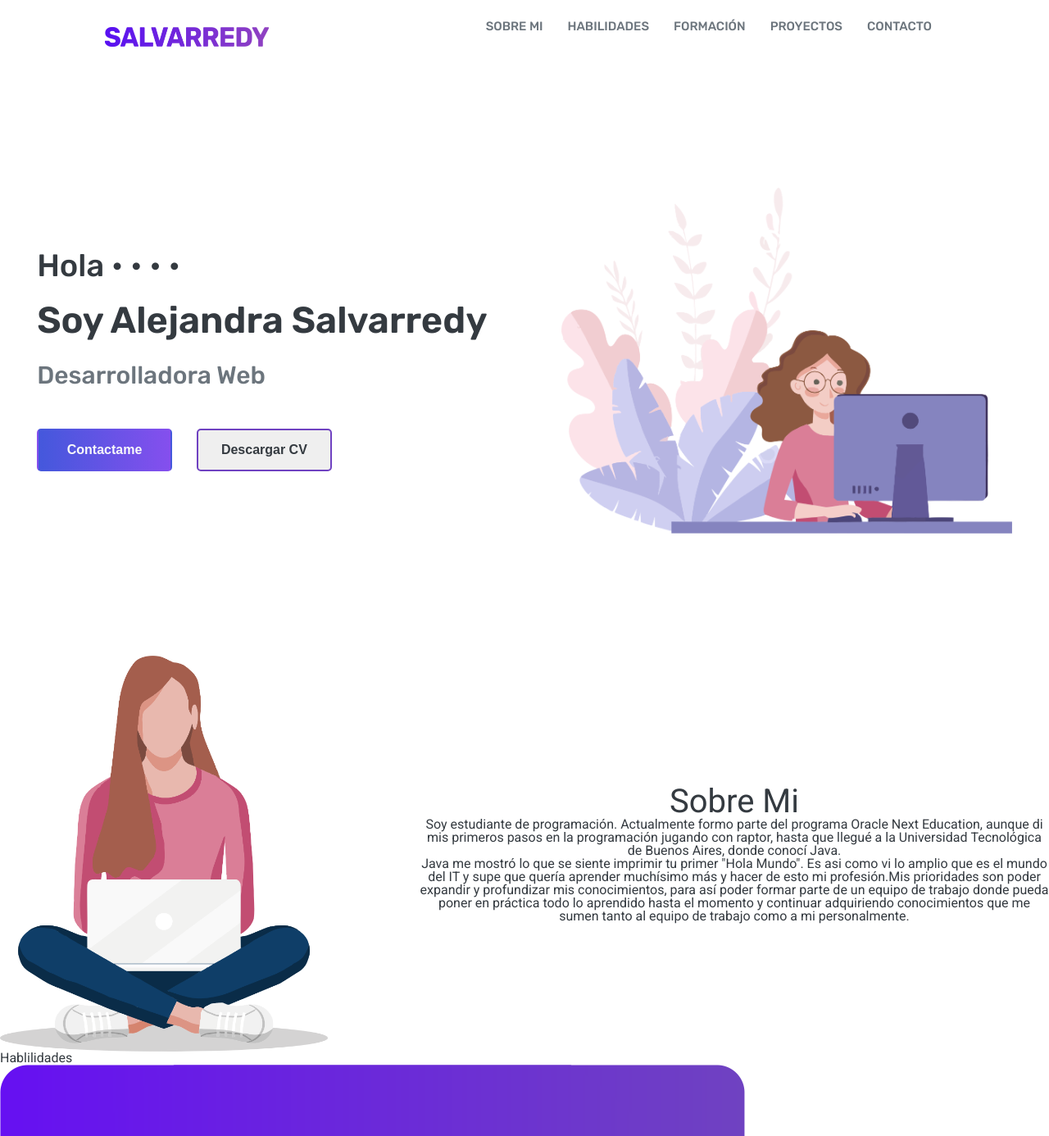
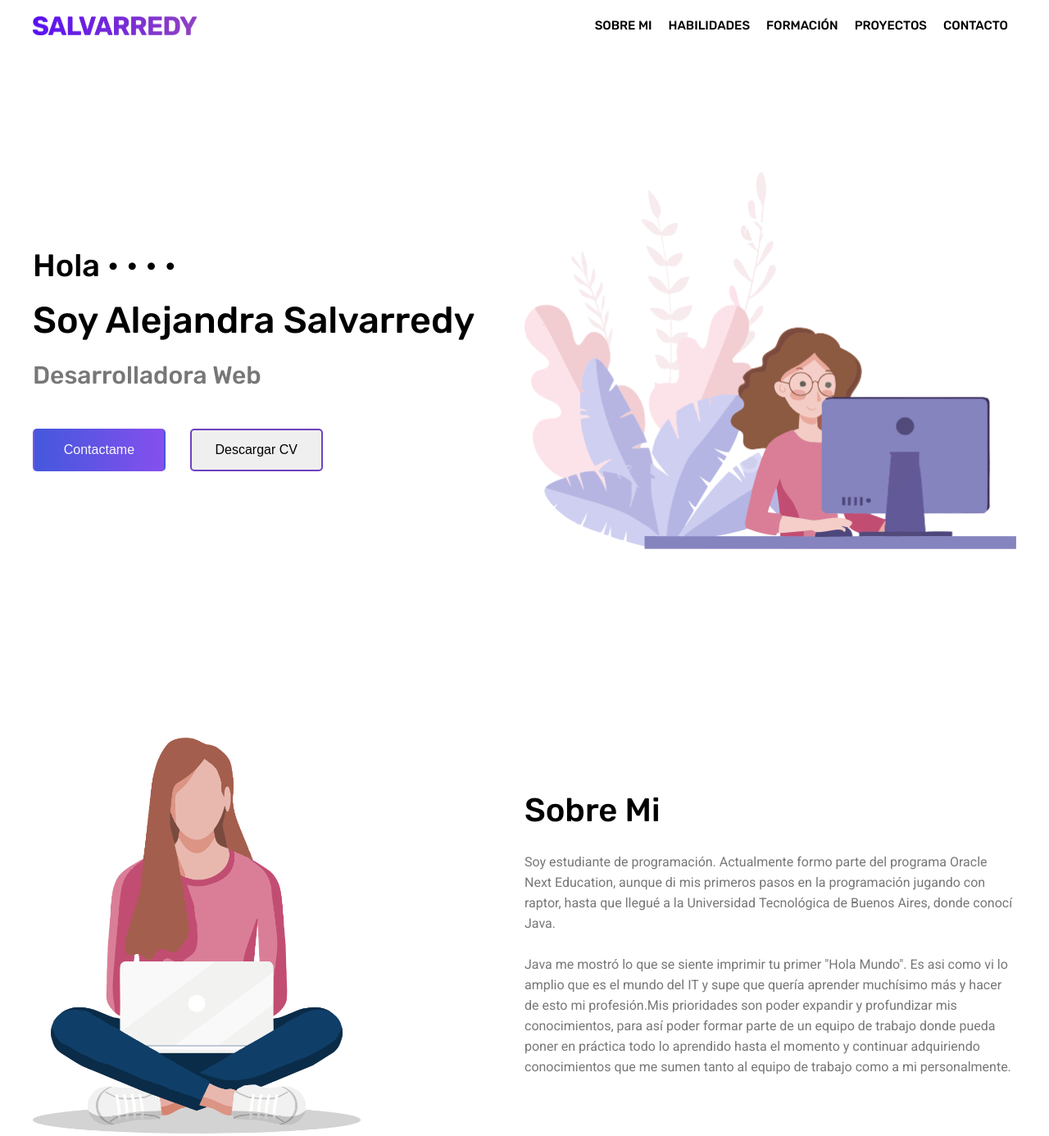
Before and after one commit to alesalvarredy/Portfolio, a plain HTML site: page index.html in a window 1280 px wide. Shown: the top 1386 px of the page at 82% size. Drawn offline with Linux system fonts and the light colour scheme.

Commit message:
update style hero & style about me

```diff
--- a/assets/css/about_me.css
+++ b/assets/css/about_me.css
@@ -1,29 +1,14 @@
-:root{
-    --rubik: 'Rubik', sans-serif;
-    --roboto: 'Roboto', sans-serif;
-    --white: #ffffff;
-    --light: #f8f9fa;
-    --gray: #6c757d;
-    --indigo: #6610f2;
-    --purple: #6f42c1;
-    --dark: #343a40;
-}
-
-.about_me{
-    display: flex;
-}
-
 .about_me-container{
     display: flex;
     text-align: center;
     align-items: center;
+    justify-content: space-between;
 }
 
 .about_me-one{
     width: 40%;
     display: flex;
     align-items: center;
-    justify-content: flex-start;
 }
 
 .about_me-img{
@@ -31,14 +16,21 @@
 }
 
 .about_me-two{
-    width: 60%;
+    width: 50%;
+    display: flex;
+    flex-direction: column;
+    align-items: flex-start;
 }
 
 .about_me-title{
-    text-align: center;
+    font-family: var(--rubik);
     font-size: 40px;
+    color: #000;
+    font-weight: 500;
+    margin-bottom: 30px;
 }
 
 .about_me-paragraph{
-
+    line-height: 25px;
+    text-align: left;
 }
--- a/assets/css/bodystyle.css
+++ b/assets/css/bodystyle.css
@@ -6,7 +6,7 @@
     --gray: #6c757d;
     --indigo: #6610f2;
     --purple: #6f42c1;
-    --dark: #343a40;
+    --dark: #777777;
 }
 
 body{
@@ -15,5 +15,4 @@ body{
     font-family: var(--roboto);
     color: var(--dark);
     font-weight: 400;
-
 }
--- a/assets/css/principal.css
+++ b/assets/css/principal.css
@@ -1,29 +1,21 @@
-:root{
-    --rubik: 'Rubik', sans-serif;
-    --roboto: 'Roboto', sans-serif;
-    --white: #ffffff;
-    --light: #f8f9fa;
-    --gray: #6c757d;
-    --indigo: #6610f2;
-    --purple: #6f42c1;
-    --dark: #343a40;
-}
+
 
 /* header */
 header{
-    margin: 0 10%;
     height: 10vh;
+    max-width: 1200px;
+    margin: 0 auto;
 }
 
 .container_header{
     display: flex;
     align-items: center;
     justify-content: space-between;
+    padding: 20px 0;
 }
 
 .logo_header{
     width: 200px;
-    margin-top: 25px;
 }
 
 header nav{
@@ -32,12 +24,12 @@ header nav{
 
 .menuItems{
     text-align: center;
-    margin: 25px 15px;
     font-size: 15px;
     font-family: var(--rubik);
-    font-weight:500;
+    font-weight:400;
     text-decoration: none;
-    color: var(--gray);
+    color: #000;
+    margin: 0 10px;
 }
 
 /* principal */
@@ -46,7 +38,9 @@ header nav{
     height: 90vh;
     display: flex;
     align-items: center;
-    justify-content: space-around;
+    justify-content: space-between;
+    max-width: 1200px;
+    margin: 0 auto;
 
 }
 
@@ -63,22 +57,22 @@ header nav{
 .title_three{
     font-size: 38px;
     margin-bottom: 25px;
-    font-weight: 400;
-    color: var(--dark);
+    font-weight: 500;
+    color: #000;
 }
 
 .title_one{
     font-size: 45px;
     margin-bottom: 30px;
-    font-weight: 600;
-    color: var(--dark);
+    font-weight: 500;
+    color: #000;
 }
 
 .title_five{
     font-size: 30px;
     margin-bottom: 50px;
-    font-weight: 400;
-    color: var(--gray);
+    font-weight: 500;
+    color: var(--dark);
 }
 
 .principal_one_buttons{
@@ -91,7 +85,7 @@ header nav{
     width: 30%;
     margin-right: 30px;
     font-size: 16px;
-    font-weight: 600;
+    font-weight: 500;
     color: var(--light);
     border-radius: 5px;
     background-image: linear-gradient(to right, #4458dc 0%, #854fee 100%), radial-gradient(circle at top left, #4458dc, #854fee);
@@ -110,11 +104,12 @@ header nav{
     padding: 15px;
     width: 30%;
     font-size: 16px;
-    font-weight: 600;
+    font-weight: 500;
     color: var(--dark);
     border-radius: 5px;
     border-style: solid;
     border-color:var(--purple);
+    color: #000;
 }
 
 .principal_two{
@@ -122,5 +117,5 @@ header nav{
 }
 
 .image_hero{
-    width: 550px;
+    width: 600px;
 }
--- /dev/null
+++ b/assets/css/sections.css
@@ -0,0 +1,7 @@
+.about_me,
+.skills{
+    display: flex;
+    max-width: 1200px;
+    margin: 0 auto;
+    padding: 100px 0;
+}
--- a/index.html
+++ b/index.html
@@ -9,6 +9,7 @@
     <!-- Styles -->
     <link rel="stylesheet" href="assets/css/reset.css">
     <link rel="stylesheet" href="assets/css/bodystyle.css">
+    <link rel="stylesheet" href="assets/css/sections.css">
     <link rel="stylesheet" href="assets/css/principal.css">
     <link rel="stylesheet" href="assets/css/about_me.css">
 
@@ -68,7 +69,7 @@
 
                     <div class="about_me-two">
                         <h3 class="about_me-title">Sobre Mi</h3>
-                        <p class="about_me-paragraph">Soy estudiante de programación. Actualmente formo parte del programa Oracle Next Education, aunque di mis primeros pasos en la programación jugando con raptor, hasta que llegué a la Universidad Tecnológica de Buenos Aires, donde conocí Java.<br>Java me mostró lo que se siente imprimir tu primer "Hola Mundo". Es asi como vi lo amplio que es el mundo del IT y supe que quería aprender muchísimo más y hacer de esto mi profesión.Mis prioridades son poder expandir y profundizar mis conocimientos, para así poder formar parte de un equipo de trabajo donde pueda poner en práctica todo lo aprendido hasta el momento y continuar adquiriendo conocimientos que me sumen tanto al equipo de trabajo como a mi personalmente.</p>
+                        <p class="about_me-paragraph">Soy estudiante de programación. Actualmente formo parte del programa Oracle Next Education, aunque di mis primeros pasos en la programación jugando con raptor, hasta que llegué a la Universidad Tecnológica de Buenos Aires, donde conocí Java.<br><br>Java me mostró lo que se siente imprimir tu primer "Hola Mundo". Es asi como vi lo amplio que es el mundo del IT y supe que quería aprender muchísimo más y hacer de esto mi profesión.Mis prioridades son poder expandir y profundizar mis conocimientos, para así poder formar parte de un equipo de trabajo donde pueda poner en práctica todo lo aprendido hasta el momento y continuar adquiriendo conocimientos que me sumen tanto al equipo de trabajo como a mi personalmente.</p>
                     </div>
                 </div>
             </section>
```
